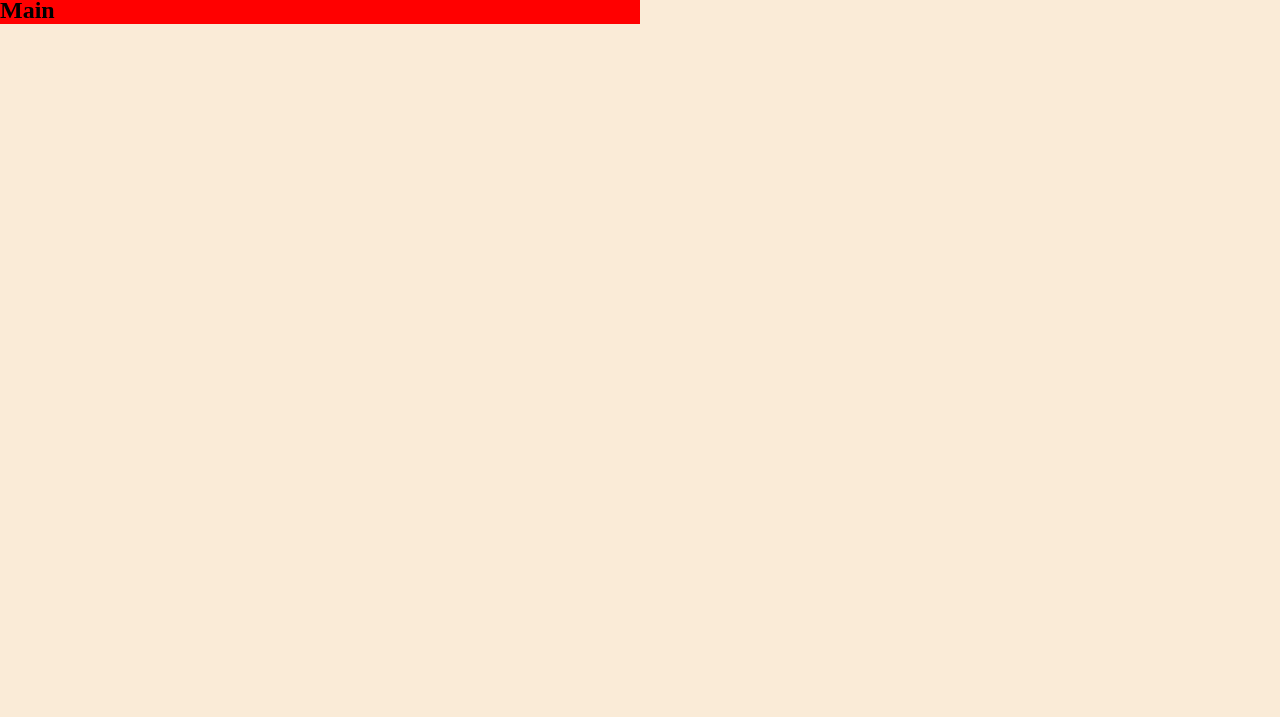
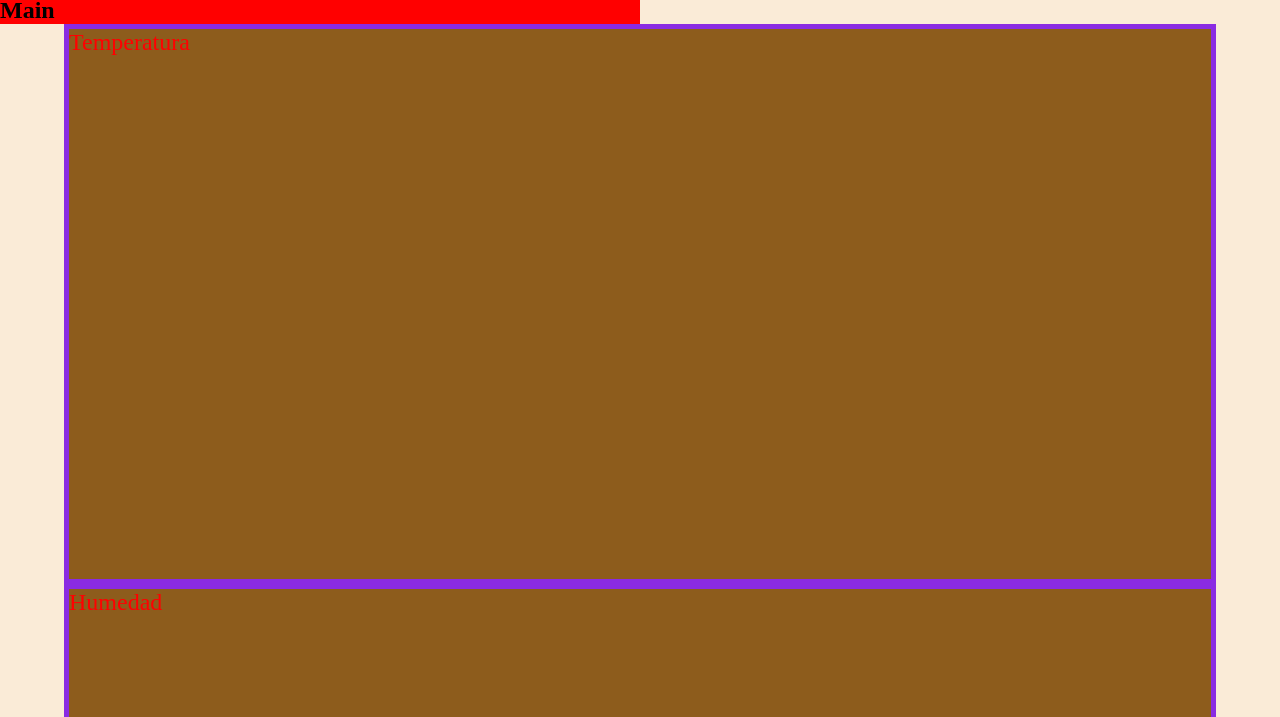
Before and after one commit to Dewei99/Iot_Thingy52, a plain HTML site: page index.html in a window 1280 px wide. Shown: the part 53-770 px from the top of the page. Drawn offline with nearby package versions, Linux system fonts and the light colour scheme.

Commit message:
Agregar paneles
Crear panel para cada sensor en el que se muestra los datos del sensor en tiempo real

```diff
--- a/app/App.js
+++ b/app/App.js
@@ -4,6 +4,9 @@ import { Logo } from "./Components/Logo.js";
 import {funcionMenu} from "./helpers/funcionMenu.js";
 import { PanelMenu } from "./Components/PanelMenu.js";
 import { Battery } from "./Components/Battery.js";
+import { Temperatura } from "./Components/Temperatura.js";
+import { Humedad } from "./Components/Humedad.js";
+import { conexion } from "./helpers/conexion.js";
 
 
 export function App(){
@@ -18,7 +21,14 @@ export function App(){
 
 
     $aside.appendChild(PanelMenu())
-    //$main.appendChild(MainLeft());
+
+    //funciones
     funcionMenu(".panel-btn",".panelMenu");
+    const thingy=conexion("#conectar");
+
+    $main.appendChild(Temperatura(thingy,"#btn-temperatura"));
+    $main.appendChild(Humedad());
+
+
 
 }
--- a/app/CSS/styles.css
+++ b/app/CSS/styles.css
@@ -153,5 +153,24 @@ h2 {
   width: 100%;
   /*height: 100vh;*/
   flex-grow: 1;
-  border: 10rem blueviolet;
+
 }
+
+
+article header{
+  font-size:1.5rem;
+  color: red;
+}
+
+.main article{
+  width: 90%;
+  height: 70vh;
+  margin-right: auto;
+  margin-left: auto;
+  border: thick solid blueviolet;
+  background-color: rgb(141, 92, 28);
+}
+
+.temperatura{
+  display:block;
+}
--- /dev/null
+++ b/app/Components/Humedad.js
@@ -0,0 +1,10 @@
+export function Humedad(){
+    const $humedad = document.createElement("article");
+    $humedad.classList.add("humedad");
+    $humedad.innerHTML=`
+        <header>Humedad</header>
+    `;
+
+
+    return $humedad;
+}
--- a/app/Components/PanelMenu.js
+++ b/app/Components/PanelMenu.js
@@ -3,8 +3,8 @@ export function PanelMenu(){
     $panelMenu.classList.add("menu");
     $panelMenu.innerHTML=`
         <button type="button" id="conectar">Conectar</button>
-        <button type="button">Click Me!</button>
-        <button type="button">Click Me!</button>
+        <button type="button" id="btn-temperatura">Temperatura</button>
+        <button type="button" id="btn-humedad">Humedad</button>
         <button type="button">Click Me!</button>
         <button type="button">Click Me!</button>
         <button type="button">Click Me!</button>
--- /dev/null
+++ b/app/Components/Temperatura.js
@@ -0,0 +1,33 @@
+export function Temperatura(thingy, boton){
+    const d=document,$temperatura = d.createElement("article");
+
+    $temperatura.classList.add("temperatura");
+
+    async function start_Temperatura(device) {
+        //await thingy.connect();
+        await device.temperature.start();
+        await device.addEventListener("temperature", logData);
+    }
+
+    function logData(data) {
+        //const el = document.querySelector("#temperature");
+        $temperatura.innerHTML = `
+        <header>Temperatura</header>
+        Temperature: ${data.detail.value} ${data.detail.unit}`;
+    }
+
+    d.addEventListener("click", e=>{
+        if(e.target.matches(boton)||e.target.matches(`${boton} *`)){
+            start_Temperatura(thingy);
+        }
+
+    });
+
+
+    $temperatura.innerHTML=`
+        <header>Temperatura</header>
+    `;
+
+
+    return $temperatura;
+}
--- a/app/helpers/conexion.js
+++ b/app/helpers/conexion.js
@@ -0,0 +1,27 @@
+
+import Thingy from "../lib/Thingy.js";
+
+export function conexion(btnConexion){
+    const d=document;
+    const thingy = new Thingy({logEnabled: true});
+
+    async function start(device) {
+        await device.connect();
+       /* await device.temperature.start();
+        await device.addEventListener("temperature", logData);*/
+    }
+
+    d.querySelector(btnConexion).addEventListener("click", async () => {
+        start(thingy);
+    });
+
+    return thingy;
+   /* d.addEventListener("click", e=>{
+        if(e.target.matches(btnConexion)||e.target.matches(`${btnConexion} *`)){
+            d.querySelector(panel).classList.toggle("is-active");
+            console.log("hola");
+        }
+
+    });*/
+
+}
```
